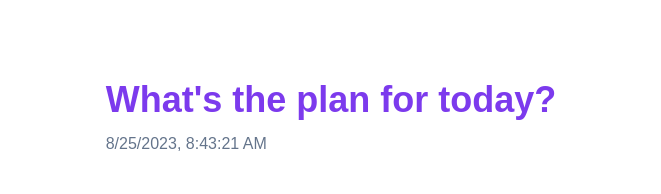
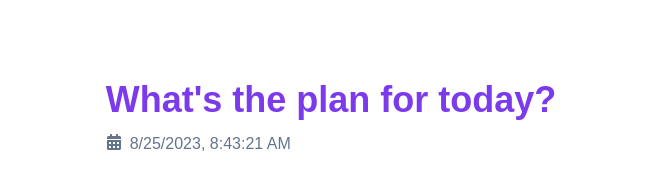
Before and after one commit to Anugerah20/Todolist-App, a React (Vite) app: page / in a window 1280 px wide. Shown: the top 194 px of the page, without its empty margins (309-970 px from the left). Built offline with nearby package versions, Linux system fonts and the light colour scheme.

Commit message:
add icon calendar

```diff
--- a/src/pages/Header.jsx
+++ b/src/pages/Header.jsx
@@ -1,10 +1,15 @@
+import { FaCalendarAlt } from "react-icons/fa";
+
 const Header = ({ myDateTime }) => {
      return (
-          <div>
-               <h1 className="text-center text-violet-600 sm:text-center text-3xl sm:text-4xl font-extrabold">
+          <div className="text-center sm:text-center">
+               <h1 className="text-violet-600 text-3xl sm:text-4xl font-extrabold">
                     What's the plan for today?
                </h1>
-               <p className="mt-3 text-md text-center sm:text-left text-slate-500">{myDateTime}</p>
+               <div className="flex items-center">
+                    <FaCalendarAlt className="text-slate-500 me-2 mt-2" />
+                    <p className="mt-3 text-md  text-slate-500">{myDateTime}</p>
+               </div>
           </div>
      )
 }
```
